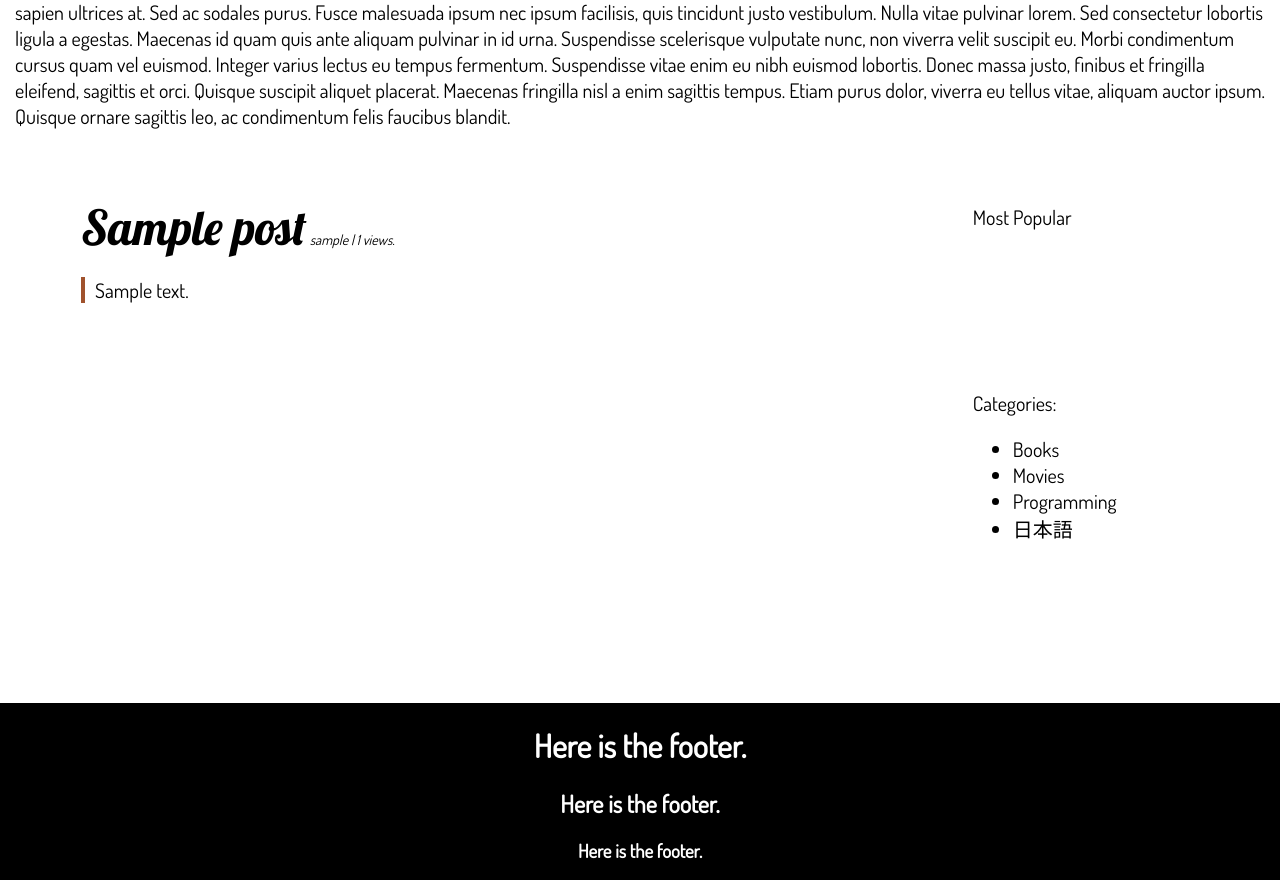
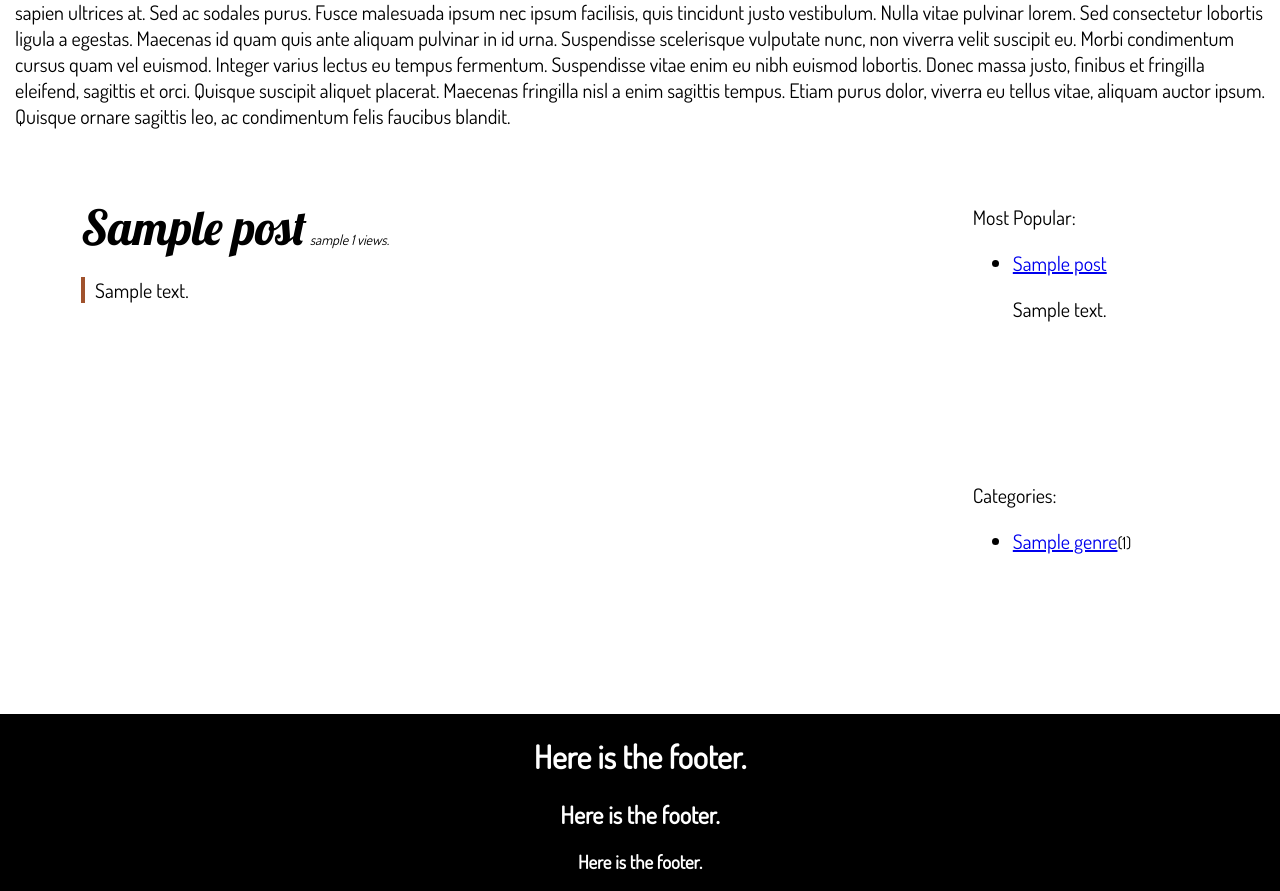
Before and after one commit to armut/cevizinalti, a Django app: page / in a window 1280 px wide. Shown: the part 372-1263 px from the top of the page. Run offline with Django 3.2, Linux system fonts and the light colour scheme; tables that the repository leaves empty hold one stand-in row (values such as "Sample post"); some libraries are stand-ins or nearby versions.

Commit message:
Added categories to functional areas with counts. *Other visual improvements.

```diff
--- a/articles/templates/articles/genre.html
+++ b/articles/templates/articles/genre.html
@@ -13,7 +13,7 @@
             {% for post in posts %}
                 <div class="post-preview">
                     <a class="post-link" href="{{ post.get_absolute_url }}">{{ post.title }}</a>
-                    <small class="post-description">{{ post.author }} | {{ post.view_count }} views.</small>
+                    <small class="post-description">{{ post.author }}   {{ post.view_count }} views.</small>
                     <p class="post-truncated">{{ post.content|truncatewords:40 }}</p>
                 </div>
             {% endfor %}
@@ -24,7 +24,7 @@
                 <h3>Other categories:</h3>
                 <ul>
                 {% for g in genres %}
-                    <li><a href="{{ g.get_absolute_url }}">{{ g.name }}</a></li>
+                    <li><a href="{{ g.get_absolute_url }}">{{ g.name }}</a><small>({{ g.posts_in_this_genre }})</small></li>
                 {% endfor %}
                 </ul>
             </div>
--- a/articles/templates/articles/home.html
+++ b/articles/templates/articles/home.html
@@ -15,7 +15,7 @@
             {% for post in posts %}
                 <div class="post-preview">
                     <a class="post-link" href="{{ post.get_absolute_url }}">{{ post.title }}</a>
-                    <small class="post-description">{{ post.author }} | {{ post.view_count }} views.</small>
+                    <small class="post-description">{{ post.author }}   {{ post.view_count }} views.</small>
                     <p class="post-truncated">{{ post.content|truncatewords:40 }}</p>
                 </div>
             {% endfor %}
@@ -23,16 +23,22 @@
 
         <div id="eastcoast">
             <div class="func">
-                <p>Most Popular</p>
+                <p>Most Popular:</p>
+                <ul>
+                {% for post in popular_posts %}
+                    <li><a href="{{ post.get_absolute_url }}">{{ post.title }}</a>
+                        <p>{{ post.content|truncatewords:20 }}</p>
+                    </li>
+                {% endfor %}
+                </ul>
             </div>
 
             <div class="func">
                 <p>Categories:</p>
                 <ul>
-                    <li>Books</li>
-                    <li>Movies</li>
-                    <li>Programming</li>
-                    <li>日本語</li>
+                {% for genre in genres %}
+                    <li><a href="{{ genre.get_absolute_url }}">{{ genre.name }}</a><small>({{ genre.posts_in_this_genre }})</small></li>
+                {% endfor %}
                 </ul>
             </div>
         </div>
--- a/articles/templates/articles/post.html
+++ b/articles/templates/articles/post.html
@@ -5,9 +5,9 @@
     <div class="coasts">
         <div id="westcoast">
             <div class="post-title">
-                <h1 id="header">{{ post.title }}</h1>
-                <h4 id="author">{{ post.author }}, on {{ post.date }}</h4>
-                <h5 id="genre"><a href="{{ post.genre.get_absolute_url }}">{{ post.genre }}</a></h5>
+                <h1>{{ post.title }}</h1>
+                <h4>{{ post.author }}, on {{ post.date }}</h4>
+                <h3><a href="{{ post.genre.get_absolute_url }}">{{ post.genre }}</a></h5>
             </div>
 
             <div class="post-body">
--- a/articles/views.py
+++ b/articles/views.py
@@ -5,6 +5,7 @@ from django.contrib.auth import authenticate, login, logout
 from django.http import JsonResponse
 from django.views.decorators.http import require_http_methods
 from django.views.decorators.csrf import csrf_exempt
+from django.db.models import Count
 
 from django.contrib.auth.models import User
 from articles.models import Genre, Post, Comment
@@ -14,7 +15,9 @@ class HomePageView(TemplateView):
 
     def get_context_data(self, **kwargs):
         context = super(HomePageView, self).get_context_data(**kwargs)
-        context['posts'] = Post.objects.all().order_by('-view_count')
+        context['posts'] = Post.objects.all().order_by('-date')
+        context['popular_posts'] = Post.objects.all().order_by('-view_count')[:3]
+        context['genres'] = Genre.objects.annotate(posts_in_this_genre=Count('post'))
         return context
 
 
@@ -26,7 +29,7 @@ class CategoryView(generic.DetailView):
     def get_context_data(self, **kwargs):
         context = super(CategoryView, self).get_context_data(**kwargs)
         context['genre'] = self.object.name
-        context['genres'] = Genre.objects.all().exclude(name=self.object.name).order_by('name')
+        context['genres'] = Genre.objects.all().exclude(name=self.object.name).annotate(posts_in_this_genre=Count('post')).order_by('name')
         context['description'] = self.object.description
         context['posts'] = Post.objects.filter(genre=self.object).order_by('-view_count')
         context['comments'] = Comment.objects.filter(post__genre=self.object)[:3]
```
